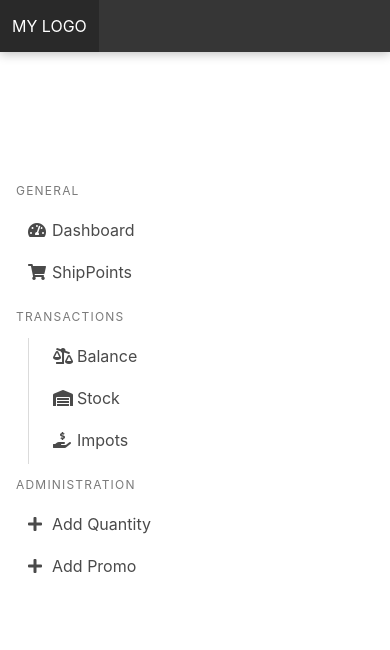
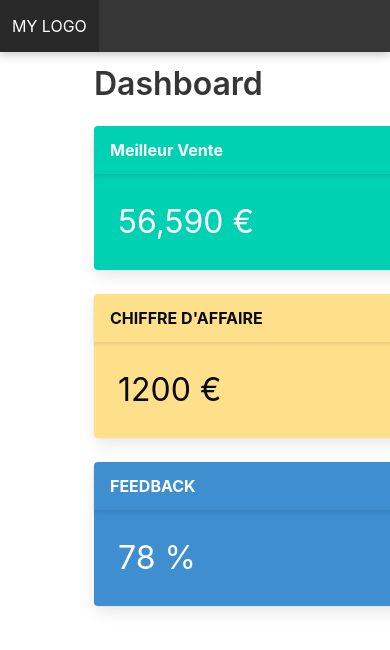
Before and after one commit to Mar-Nb/BT-le-retour, an Angular app: page / in a window 390 px wide. Shown: the top 650 px of the page. Built offline with nearby package versions, Linux system fonts and the light colour scheme.

Commit message:
correction responsivite PC

```diff
--- a/src/app/home/home.component.css
+++ b/src/app/home/home.component.css
@@ -13,6 +13,9 @@
     min-width: 300px;
     z-index:10;
     background-color:transparent;
+    -webkit-transform: translateX(-100%);
+    transform: translateX(-100%);
+    top: 10%;
 }
 @media (min-width: 1024px) {
     .menu-container {
@@ -25,8 +28,8 @@
 
 #centre{
     padding-top: 50px;
-    left:50%;
-    margin-left:-500px;
-    position:absolute;
+    left:20%;
+    margin-left:auto;
+    position:fixed;
     z-index:1;
 }
--- a/src/app/home/home.component.html
+++ b/src/app/home/home.component.html
@@ -38,7 +38,7 @@
     </div>
 
     <!-- title  -->
-    <div class="column is-10-desktop is-offset-2-desktop " id="centre">
+    <div class="column is-10-desktop is-offset-2-desktop is-9-tablet is-offset-3-tablet is-12-mobile" id="centre">
         <div class="p-1">
             <div class="columns is-variable is-desktop ">
               <div class="column">
@@ -75,6 +75,19 @@
                       </div>
                     </div>
                 </div>
+                <!-- Test ajout card 3-->
+                <div class="column">
+                  <div class="card has-background-info has-text-white">
+                    <div class="card-header">
+                      <div class="card-header-title has-text-white is-uppercase">
+                        Feedback
+                      </div>
+                    </div>
+                    <div class="card-content">
+                      <p class="is-size-3">78 %</p>
+                    </div>
+                  </div>
+                </div>
             </div>
         </div>
     </div>
```
